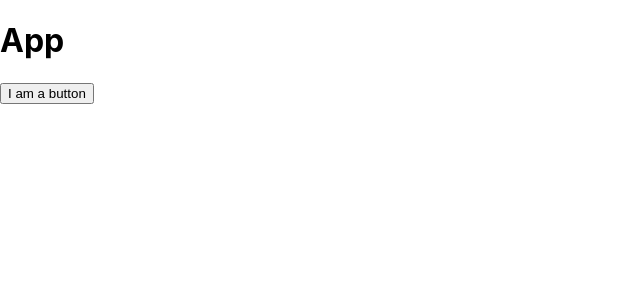
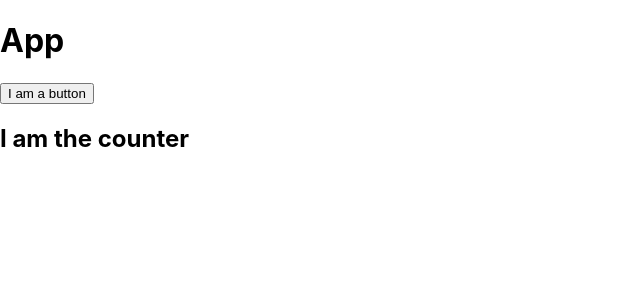
Before and after one commit to emilyjspencer/Testing-React, a React (Create React App) app: page / in a window 1280 px wide. Shown: the top 300 px of the page, without its empty margins (0-640 px from the left). Built offline with nearby package versions, Linux system fonts and the light colour scheme.

Commit message:
Adds a counter display element and passing test - renders correctly

```diff
--- a/src/App.js
+++ b/src/App.js
@@ -7,6 +7,7 @@ class App extends Component {
     <div data-test="component-app">
       <h1>App</h1>
       <button data-test="increment-button">I am a button</button>
+      <h2 data-test="counterDisplay">I am the counter</h2>
     </div>
   );
 }
```
Also changed, not shown: 1 other file (tests, documents, lock files or other folders).
